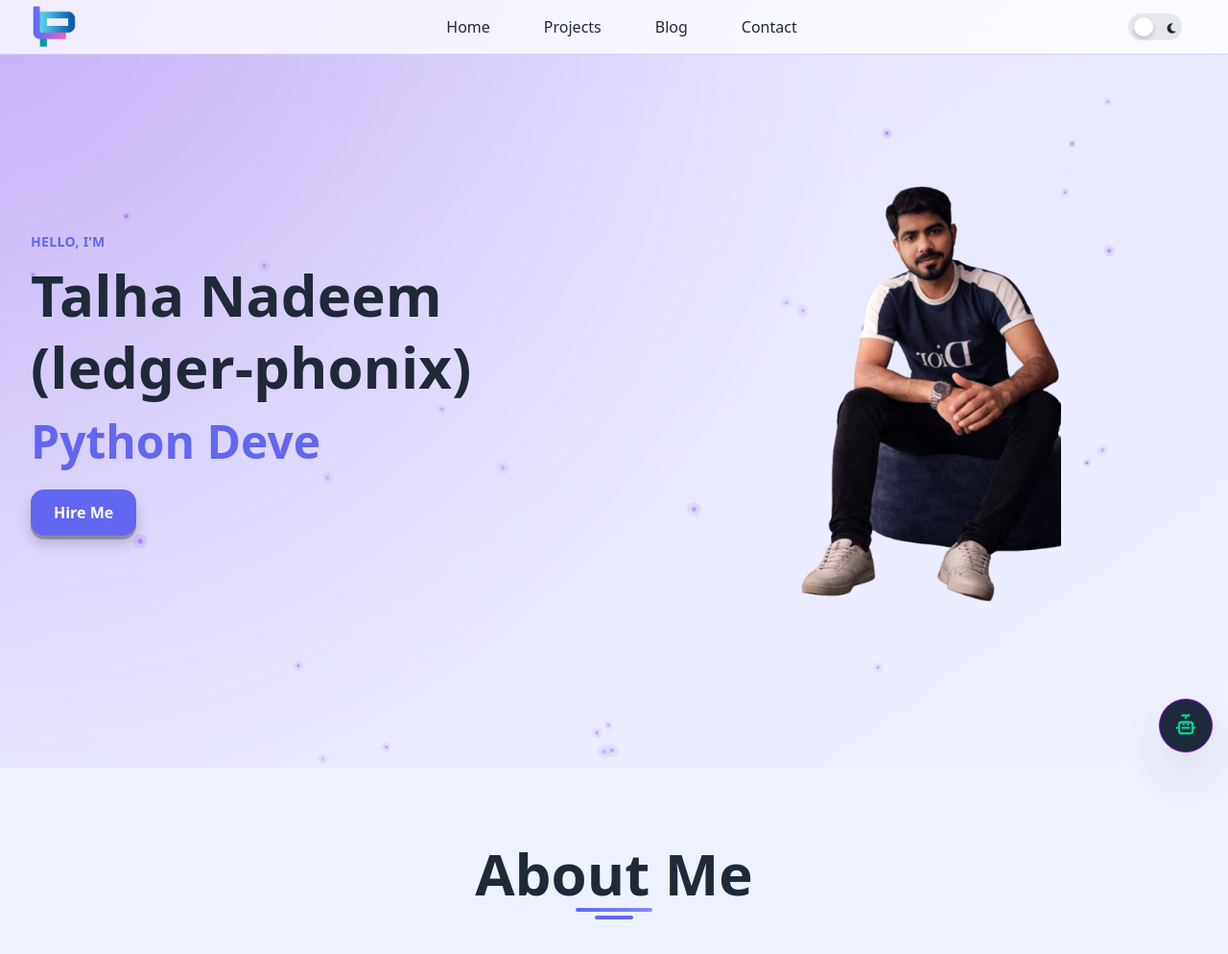
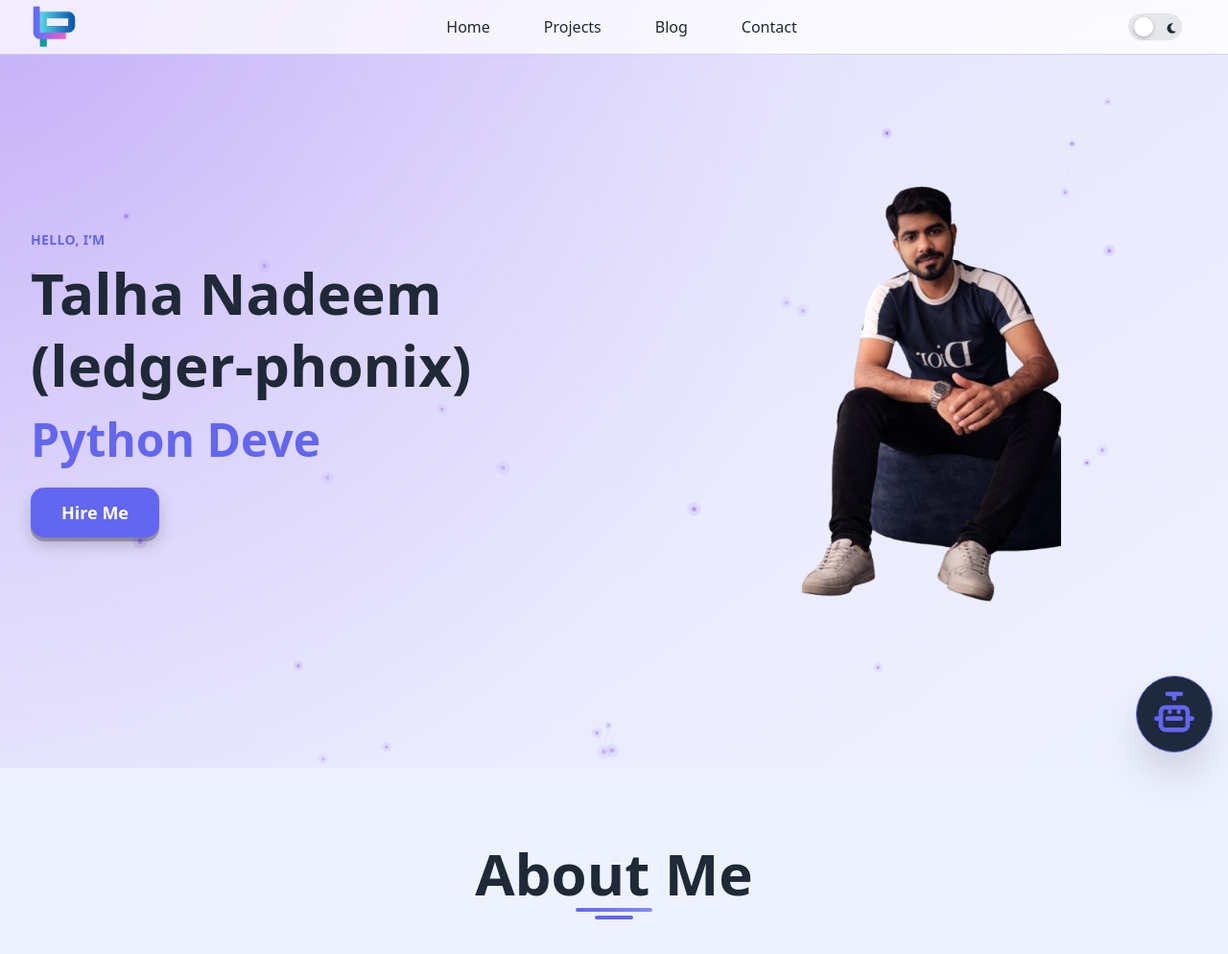
Before and after one commit to ledger-phonix/flask-portfolio, a Flask app: page / in a window 1280 px wide. Shown: the top 994 px of the page at 96% size. Run offline with Flask 3, Linux system fonts and the light colour scheme; data that the repository does not hold is empty; style sheets or scripts are compiled from the project's sources.

Commit message:
UI & meta tags

```diff
--- a/app/templates/main/base.html
+++ b/app/templates/main/base.html
@@ -3,44 +3,24 @@
 
 <head>
     <meta charset="UTF-8">
-    <meta http-equiv="X-UA-Compatible" content="IE=edge">
     <meta name="viewport" content="width=device-width, initial-scale=1.0">
-    <meta name="robots" content="index, follow">
-    <meta name="theme-color" content="#111827">
-    <link rel="canonical" href="{{ request.url }}">
     <link rel="icon" type="image/png" href="{{ url_for('static', filename='img/portfolio-logo.png') }}">
-    <!-- <script src="https://cdn.tailwindcss.com"></script> -->
     <meta name="google-site-verification" content="yuG3J5dzNmk-DwI69_AXeyk6jPh5f3sY4mSRQitjCYg" />
-    <link rel="preconnect" href="https://cdnjs.cloudflare.com" crossorigin>
+    <!-- <link rel="preconnect" href="https://cdnjs.cloudflare.com" crossorigin>
     <link rel="preload" href="{{ url_for('static', filename='css/tailwind-built.css') }}" as="style">
-    <link rel="preload" href="{{ url_for('static', filename='css/style.css') }}" as="style">
+    <link rel="preload" href="{{ url_for('static', filename='css/style.css') }}" as="style"> -->
     <link rel="stylesheet" href="{{ url_for('static', filename='css/tailwind-built.css') }}">
     <link rel="stylesheet" href="https://cdnjs.cloudflare.com/ajax/libs/font-awesome/6.4.0/css/all.min.css"
         crossorigin="anonymous">
     <link rel="stylesheet" href="{{ url_for('static', filename='css/style.css') }}">
-    {% block preload_images %}{% endblock %}
 
     <title>{% block title %}Talha Nadeem | Python Developer & Data Analyst{% endblock %}</title>
     <meta name="description"
-        content="{% block meta_description %}Welcome to my personal portfolio. I am Talha Nadeem, Python developer specializing in fast Flask applications, data automation, and clear business intelligence dashboards.{% endblock %}">
+        content="Welcome to my personal portfolio. I am Talha Nadeem, Python developer specializing in fast Flask applications, data automation, and clear business intelligence dashboards.">
     <meta name="keywords"
         content="Talha Nadeem, Python Developer, Data Analyst, Flask Portfolio, Web App Development, Automation, Tailwind CSS, SQL, talha nadeem web developer, multan punjab pakistan, MySQL">
     <meta name="author" content="Talha Nadeem">
-    <meta property="og:type" content="website">
-    <meta property="og:title"
-        content="{% block og_title %}Talha Nadeem | Python Developer & Data Analyst{% endblock %}">
-    <meta property="og:description"
-        content="{% block og_description %}Build faster, smarter applications with Talha Nadeem. Expert in Flask, Python automation, and business-ready dashboards.{% endblock %}">
-    <meta property="og:url" content="{{ request.url }}">
-    <meta property="og:image"
-        content="{% block og_image %}{{ url_for('static', filename='img/talha-hero4.png', _external=True) }}{% endblock %}">
-    <meta name="twitter:card" content="summary_large_image">
-    <meta name="twitter:title"
-        content="{% block twitter_title %}Talha Nadeem | Python Developer & Data Analyst{% endblock %}">
-    <meta name="twitter:description"
-        content="{% block twitter_description %}Build faster, smarter applications with Talha Nadeem. Expert in Flask, Python automation, and business-ready dashboards.{% endblock %}">
-    <meta name="twitter:image"
-        content="{% block twitter_image %}{{ url_for('static', filename='img/talha-hero4.png', _external=True) }}{% endblock %}">
+
 </head>
 
 <body class="bg-[var(--bg)] text-[var(--text)] transition-colors duration-300">
@@ -194,15 +174,15 @@
 
         <!-- 1. The Toggle Button (Floating Icon) -->
         <button id="chat-toggle-btn"
-            class="chat-toggle-btn w-14 h-14 bg-[#1e293b] hover:bg-slate-700 hover:cursor-pointer text-emerald-400 rounded-full flex items-center justify-center shadow-2xl border border-purple-700 transition-all duration-300 transform hover:scale-105 focus:outline-none">
+            class="chat-toggle-btn w-20 h-20 bg-[#1e293b] hover:bg-slate-700 hover:cursor-pointer text-emerald-400 rounded-full flex items-center justify-center shadow-2xl border border-[var(--button)] transition-all duration-300 transform hover:scale-105 focus:outline-none">
             <!-- Default Chat Icon -->
-            <svg id="icon-open" class="w-7 h-7 text-emerald-400 cursor-pointer" fill="none" stroke="currentColor"
+            <svg id="icon-open" class="w-14 h-14 text-[var(--button)] cursor-pointer" fill="none" stroke="currentColor"
                 stroke-width="2" viewBox="0 0 24 24">
                 <path stroke-linecap="round" stroke-linejoin="round"
                     d="M9 3h6M12 3v2m-4 4h8a2 2 0 012 2v6a2 2 0 01-2 2H8a2 2 0 01-2-2v-6a2 2 0 012-2zm-2 5H4m16 0h-2M9 14h6m-5-3h.01M14 11h.01" />
             </svg>
             <!-- Close "X" Icon (Hidden Initially) -->
-            <svg id="icon-close" class="w-6 h-6 hidden text-emerald-400 cursor-pointer" fill="none"
+            <svg id="icon-close" class="w-14 h-14 hidden text-[var(--button)] cursor-pointer" fill="none"
                 stroke="currentColor" stroke-width="2" viewBox="0 0 24 24">
                 <path stroke-linecap="round" stroke-linejoin="round" d="M6 18L18 6M6 6l12 12"></path>
             </svg>
@@ -210,12 +190,12 @@
 
         <!-- 2. The Floating Chat Box Window (Hidden Initially) -->
         <div id="chat-window"
-            class="chat-window hidden bg-[#1e293b] border border-slate-700 rounded-2xl shadow-2xl flex flex-col overflow-hidden transition-all duration-300">
+            class="chat-window  hidden bg-[#1e293b] border border-[var(--button)] rounded-2xl shadow-2xl flex flex-col overflow-hidden transition-all duration-300">
 
             <!-- Header Section -->
-            <div class="p-4 bg-slate-800 border-b border-slate-700 flex items-center justify-between">
+            <div class="p-2 bg-slate-800 border-b border-slate-700 flex items-center justify-between">
                 <div>
-                    <h3 class="text-sm font-bold text-emerald-400 flex items-center gap-2">
+                    <h3 class="text-sm font-bold text-[var(--button)] flex items-center gap-2">
                         <span class="w-2 h-2 bg-emerald-500 rounded-full animate-pulse"></span>
                         Talha's Portfolio AI
                     </h3>
@@ -237,7 +217,7 @@
                 <input type="text" id="chat-input" placeholder="Type a message..." required autocomplete="off"
                     class="flex-1 bg-emerald-900 border border-emerald-700 rounded-xl px-3 py-2 text-sm text-white placeholder-slate-500 focus:outline-none focus:border-slate-500">
                 <button type="submit"
-                    class=" text-emerald-400 hover:text-emerald-800 rounded-xl px-4 transition-colors">
+                    class=" text-[var(--button)]  rounded-xl px-4 transition-colors">
 
                     <i class="fa-solid fa-paper-plane cursor-pointer"></i>
                 </button>
--- a/app/templates/main/index.html
+++ b/app/templates/main/index.html
@@ -1,13 +1,5 @@
 {% extends "main/base.html" %}
-{% block title %}Talha Nadeem | Python Developer & Data Analyst{% endblock %}
-{% block meta_description %}Talha Nadeem is a Python developer and data analyst specializing in fast Flask applications, automation, and business-ready dashboards.{% endblock %}
-{% block og_title %}Talha Nadeem | Python Developer & Data Analyst{% endblock %}
-{% block og_description %}Build smarter business apps and dashboards with Talha Nadeem — Python, Flask, and data automation expert.{% endblock %}
-{% block twitter_title %}Talha Nadeem Portfolio{% endblock %}
-{% block twitter_description %}Fast, polished Flask apps, intelligent data automation, and clean dashboards by Talha Nadeem.{% endblock %}
-{% block preload_images %}
-<link rel="preload" as="image" href="{{ url_for('static', filename='img/talha-hero4.png') }}">
-{% endblock %}
+
 {% block content %}
 <!-- Hero Section -->
 <section class="hero relative overflow-hidden">
@@ -22,7 +14,7 @@
             </div>
             <div class="flex flex-wrap gap-2 sm:gap-4">
                 <button id="hire-me" style="margin-top: 10px;"
-                    class="btn-3d relative inline-flex items-center justify-center px-4 py-2 sm:px-6 sm:py-3 rounded-[10px] bg-[var(--button)] text-white font-semibold ring-1 ring-[var(--button)] hover:bg-[var(--button-hover)] active:translate-y-[4px] transition-all duration-100 focus:outline-none focus-visible:ring-2 text-sm sm:text-base">
+                    class="btn-3d relative inline-flex items-center justify-center px-8 py-4 sm:px-8 sm:py-3 rounded-[10px] bg-[var(--button)] text-white font-semibold ring-1 ring-[var(--button)] hover:bg-[var(--button-hover)] active:translate-y-[4px] transition-all duration-100 focus:outline-none focus-visible:ring-2 text-xl sm:text-base lg:text-lg">
                     Hire Me
                 </button>
             </div>
@@ -54,8 +46,8 @@
                         <span class="text-lg"><i class="fas fa-envelope"></i></span>
                         <span class="font-medium">talhanadeem718@gmail.com</span>
                     </div>
-                    <a href="mailto:talhanadeem718@gmail.com" class="popup-action" aria-label="Email" target="_blank" rel="noopener noreferrer"><i
-                            class="fas fa-paper-plane"></i></a>
+                    <a href="mailto:talhanadeem718@gmail.com" class="popup-action" aria-label="Email" target="_blank"
+                        rel="noopener noreferrer"><i class="fas fa-paper-plane"></i></a>
                 </div>
                 <div
                     class="contact-row flex items-center justify-between rounded-lg border border-[var(--border)] p-3 transition-all duration-300">
@@ -64,10 +56,10 @@
                         <span class="font-medium">+92 308 7399210</span>
                     </div>
                     <div class="flex items-center gap-2">
-                        <a href="tel:+923087399210" class="popup-action" aria-label="Call" target="_blank" rel="noopener noreferrer"><i
-                                class="fas fa-phone-alt"></i></a>
-                        <a href="https://wa.me/923087399210"  target="_blank" class="popup-action"
-                            aria-label="WhatsApp" rel="noopener noreferrer"><i class="fab fa-whatsapp"></i></a>
+                        <a href="tel:+923087399210" class="popup-action" aria-label="Call" target="_blank"
+                            rel="noopener noreferrer"><i class="fas fa-phone-alt"></i></a>
+                        <a href="https://wa.me/923087399210" target="_blank" class="popup-action" aria-label="WhatsApp"
+                            rel="noopener noreferrer"><i class="fab fa-whatsapp"></i></a>
                     </div>
                 </div>
             </div>
@@ -123,22 +115,30 @@
     <div class="max-w-7xl mx-auto px-4 sm:px-6 lg:px-8">
         <div class="grid grid-cols-1 lg:grid-cols-2 gap-12 items-center">
             <!-- Left Side: Question Marks -->
-            <div class="why-me-left animate-on-scroll flex flex-col items-center lg:items-start justify-center space-y-6">
+            <div
+                class="why-me-left animate-on-scroll flex flex-col items-center lg:items-start justify-center space-y-6">
                 <div class="flex flex-wrap gap-4 justify-center lg:justify-start">
-                    <svg class="w-20 h-20 sm:w-28 sm:h-28 text-[var(--button)] opacity-80 hover:opacity-100 transition-opacity" viewBox="0 0 100 100" fill="currentColor">
-                        <circle cx="50" cy="50" r="45" fill="none" stroke="currentColor" stroke-width="3"/>
-                        <text x="50" y="65" font-size="60" font-weight="bold" text-anchor="middle" font-family="Arial, sans-serif">?</text>
+                    <svg class="w-20 h-20 sm:w-28 sm:h-28 text-[var(--button)] opacity-80 hover:opacity-100 transition-opacity"
+                        viewBox="0 0 100 100" fill="currentColor">
+                        <circle cx="50" cy="50" r="45" fill="none" stroke="currentColor" stroke-width="3" />
+                        <text x="50" y="65" font-size="60" font-weight="bold" text-anchor="middle"
+                            font-family="Arial, sans-serif">?</text>
                     </svg>
-                    <svg class="w-20 h-20 sm:w-28 sm:h-28 text-[var(--accent)] opacity-80 hover:opacity-100 transition-opacity" viewBox="0 0 100 100" fill="currentColor">
-                        <circle cx="50" cy="50" r="45" fill="none" stroke="currentColor" stroke-width="3"/>
-                        <text x="50" y="65" font-size="60" font-weight="bold" text-anchor="middle" font-family="Arial, sans-serif">?</text>
+                    <svg class="w-20 h-20 sm:w-28 sm:h-28 text-[var(--accent)] opacity-80 hover:opacity-100 transition-opacity"
+                        viewBox="0 0 100 100" fill="currentColor">
+                        <circle cx="50" cy="50" r="45" fill="none" stroke="currentColor" stroke-width="3" />
+                        <text x="50" y="65" font-size="60" font-weight="bold" text-anchor="middle"
+                            font-family="Arial, sans-serif">?</text>
                     </svg>
-                    <svg class="w-20 h-20 sm:w-28 sm:h-28 text-blue-500 opacity-80 hover:opacity-100 transition-opacity" viewBox="0 0 100 100" fill="currentColor">
-                        <circle cx="50" cy="50" r="45" fill="none" stroke="currentColor" stroke-width="3"/>
-                        <text x="50" y="65" font-size="60" font-weight="bold" text-anchor="middle" font-family="Arial, sans-serif">?</text>
+                    <svg class="w-20 h-20 sm:w-28 sm:h-28 text-blue-500 opacity-80 hover:opacity-100 transition-opacity"
+                        viewBox="0 0 100 100" fill="currentColor">
+                        <circle cx="50" cy="50" r="45" fill="none" stroke="currentColor" stroke-width="3" />
+                        <text x="50" y="65" font-size="60" font-weight="bold" text-anchor="middle"
+                            font-family="Arial, sans-serif">?</text>
                     </svg>
                 </div>
-                <h2 class="text-4xl sm:text-5xl lg:text-6xl font-extrabold text-[var(--text)] text-center lg:text-left">Why Me?</h2>
+                <h2 class="text-4xl sm:text-5xl lg:text-6xl font-extrabold text-[var(--text)] text-center lg:text-left">
+                    Why Me?</h2>
             </div>
 
             <!-- Right Side: Description -->
@@ -146,51 +146,58 @@
                 <div class="space-y-6">
                     <div class="flex gap-4">
                         <div class="flex-shrink-0">
-                            <div class="flex items-center justify-center h-12 w-12 rounded-xl bg-[var(--button)]/10 text-[var(--button)]">
+                            <div
+                                class="flex items-center justify-center h-12 w-12 rounded-xl bg-[var(--button)]/10 text-[var(--button)]">
                                 <i class="fas fa-code text-xl"></i>
                             </div>
                         </div>
                         <div>
                             <h3 class="text-xl font-bold text-[var(--text)] mb-2">Quality Web Development</h3>
                             <p class="text-[var(--muted)] text-base leading-relaxed">
-                                I deliver clean, maintainable, and scalable web applications built with modern best practices. Every line of code is crafted with performance and user experience in mind.
+                                I deliver clean, maintainable, and scalable web applications built with modern best
+                                practices. Every line of code is crafted with performance and user experience in mind.
                             </p>
                         </div>
                     </div>
 
                     <div class="flex gap-4">
                         <div class="flex-shrink-0">
-                            <div class="flex items-center justify-center h-12 w-12 rounded-xl bg-blue-500/10 text-blue-500">
+                            <div
+                                class="flex items-center justify-center h-12 w-12 rounded-xl bg-blue-500/10 text-blue-500">
                                 <i class="fas fa-flask text-xl"></i>
                             </div>
                         </div>
                         <div>
                             <h3 class="text-xl font-bold text-[var(--text)] mb-2">Flask Expertise</h3>
                             <p class="text-[var(--muted)] text-base leading-relaxed">
-                                Specialized in building robust backend systems and APIs with Flask. I create secure, efficient server-side solutions paired with MongoDB, MySQL, or PostgreSQL for your exact needs.
+                                Specialized in building robust backend systems and APIs with Flask. I create secure,
+                                efficient server-side solutions paired with MongoDB, MySQL, or PostgreSQL for your exact
+                                needs.
                             </p>
                         </div>
                     </div>
 
                     <div class="flex gap-4">
                         <div class="flex-shrink-0">
-                            <div class="flex items-center justify-center h-12 w-12 rounded-xl bg-yellow-500/10 text-yellow-600">
+                            <div
+                                class="flex items-center justify-center h-12 w-12 rounded-xl bg-yellow-500/10 text-yellow-600">
                                 <i class="fab fa-python text-xl"></i>
                             </div>
                         </div>
                         <div>
                             <h3 class="text-xl font-bold text-[var(--text)] mb-2">Custom Automation Tools</h3>
                             <p class="text-[var(--muted)] text-base leading-relaxed">
-                                I build powerful Python automation scripts to handle repetitive tasks, web scraping, data processing, and system workflows—saving you time and effort every single day.
+                                I build powerful Python automation scripts to handle repetitive tasks, web scraping,
+                                data processing, and system workflows—saving you time and effort every single day.
                             </p>
                         </div>
                     </div>
 
 
-                    </div>
                 </div>
             </div>
         </div>
+    </div>
     </div>
 </section>
 
@@ -486,8 +493,9 @@
 
                                 <div class="mt-auto pt-6 w-full flex justify-start">
                                     {% if testimonial.t_linkedin %}
-                                    <a href="{{ testimonial.t_linkedin }}"  target="_blank"
-                                        class="flex items-center gap-2 text-sm font-bold text-[#0077b5] hover:opacity-80 transition-opacity" rel="noopener noreferrer">
+                                    <a href="{{ testimonial.t_linkedin }}" target="_blank"
+                                        class="flex items-center gap-2 text-sm font-bold text-[#0077b5] hover:opacity-80 transition-opacity"
+                                        rel="noopener noreferrer">
                                         <i class="fa-brands fa-linkedin text-lg"></i>
                                         Connect
                                     </a>
@@ -538,7 +546,8 @@
 
         <div class="mt-16 text-center">
             <a href="{{url_for('main.testimonial')}}"
-                class="group relative inline-flex items-center gap-3 px-8 py-4 bg-[var(--button)] text-white rounded-full font-bold overflow-hidden transition-all hover:pr-12" target="_blank" rel="noopener noreferrer">
+                class="group relative inline-flex items-center gap-3 px-8 py-4 bg-[var(--button)] text-white rounded-full font-bold overflow-hidden transition-all hover:pr-12"
+                target="_blank" rel="noopener noreferrer">
                 <span class="relative z-10">Share Your Experience</span>
                 <i
                     class="fa-solid fa-arrow-right absolute right-4 opacity-0 group-hover:opacity-100 transition-all"></i>
```
Also changed, not shown: app/static/js/script.js (line endings or trailing spaces).
